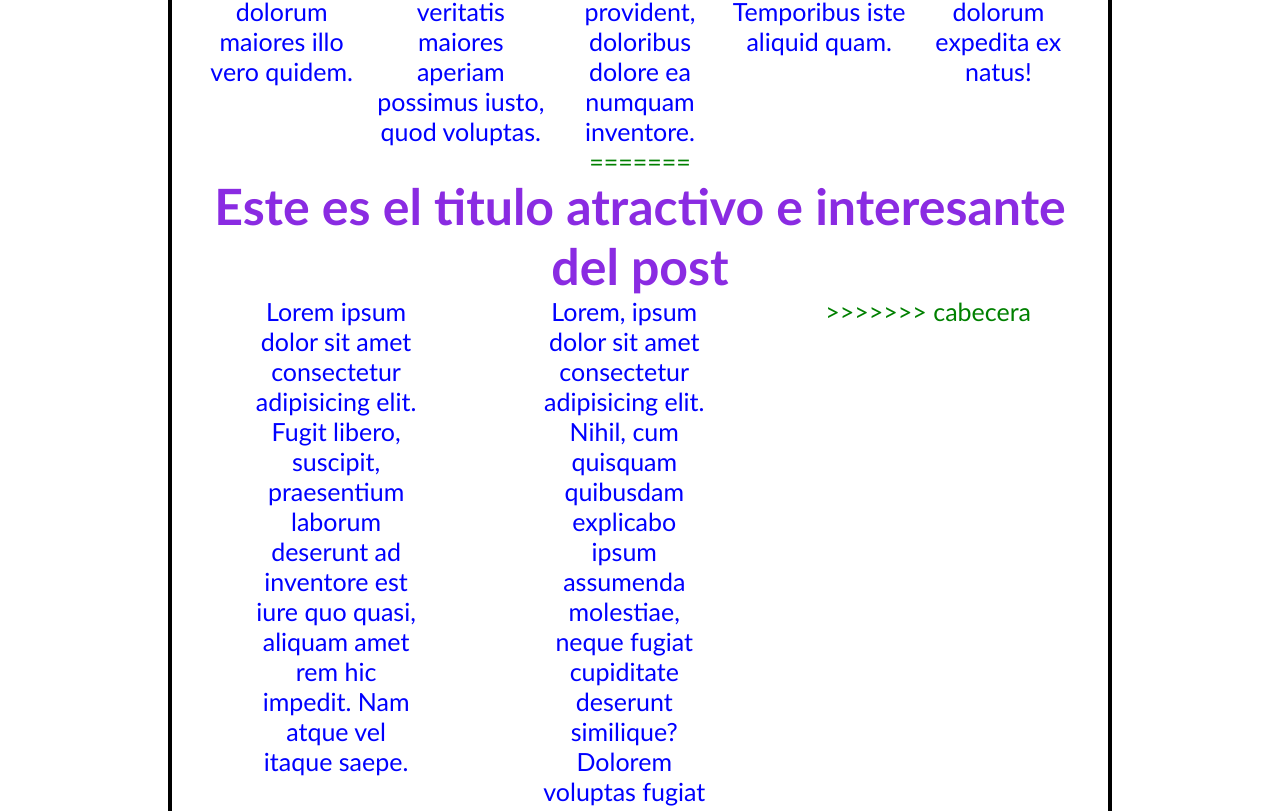
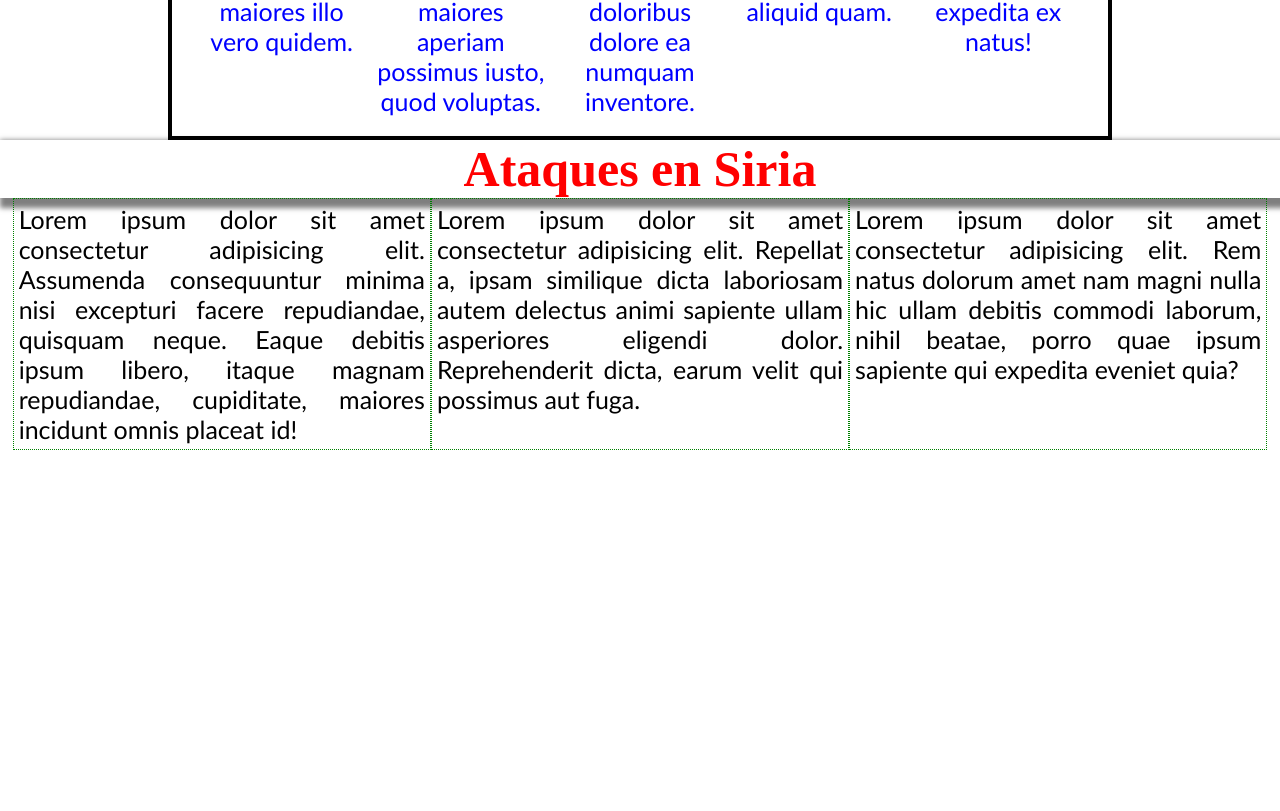
Before and after one commit to xSlowikx/Testing, a plain HTML site: page blogpost.html in a window 1280 px wide. Shown: the part 568-1379 px from the top of the page. After the commit the page ends 1018 px from the top, so only its background shows below. Drawn offline with Linux system fonts and the light colour scheme.

Commit message:
Solucione lo del guardado

```diff
--- a/blogpost.html
+++ b/blogpost.html
@@ -9,19 +9,12 @@
 </head>
 <body>
     <header>
-<<<<<<< HEAD
         <h1>Ataques a Noruega</h1>
         <p>Lorem ipsum, dolor sit amet consectetur adipisicing elit. Deserunt eaque minima ex dolor ducimus hic laborum cumque reiciendis incidunt! Nemo aperiam quasi possimus quaerat sit dolorum maiores illo vero quidem.</p>
         <p>Lorem ipsum dolor, sit amet consectetur adipisicing elit. Voluptatem architecto reprehenderit neque minus fuga. Exercitationem quia architecto sint optio doloribus excepturi saepe nostrum veritatis maiores aperiam possimus iusto, quod voluptas.</p>
         <p>Lorem ipsum dolor sit amet consectetur adipisicing elit. Reiciendis labore quidem vel accusamus repellendus nulla similique consequuntur ullam delectus, sunt blanditiis, voluptas perferendis dolorem provident, doloribus dolore ea numquam inventore.</p>
         <p>Lorem ipsum dolor sit amet consectetur adipisicing elit. Deserunt itaque nostrum quam ipsa consequuntur odit, quaerat dolore ea quod, dicta dignissimos quibusdam rerum tenetur ullam iusto? Temporibus iste aliquid quam.</p>
         <p>Lorem ipsum dolor sit amet consectetur adipisicing elit. Ipsam quis vel vitae incidunt. Laborum quibusdam officia obcaecati omnis cumque dolor vel perspiciatis corporis velit. Sequi sapiente dolorum expedita ex natus!</p>
-=======
-        <h1>Este es el titulo atractivo e interesante del post</h1>
-        <p>Lorem ipsum dolor sit amet consectetur adipisicing elit. Fugit libero, suscipit, praesentium laborum deserunt ad inventore est iure quo quasi, aliquam amet rem hic impedit. Nam atque vel itaque saepe.</p>
-        <p>Lorem, ipsum dolor sit amet consectetur adipisicing elit. Nihil, cum quisquam quibusdam explicabo ipsum assumenda molestiae, neque fugiat cupiditate deserunt similique? Dolorem voluptas fugiat quos maiores quaerat deserunt, nulla libero?
-        Voluptas, laboriosam. Tempore pariatur recusandae nisi dolor, corrupti maxime quos temporibus adipisci? Dolor aspernatur inventore harum velit natus veniam corrupti laudantium pariatur unde esse. Aperiam optio qui enim sint quas!</p>
->>>>>>> cabecera
     </header>
     <main>
         <h2>Ataques en Siria</h2>
--- a/css/style.css
+++ b/css/style.css
@@ -43,11 +43,7 @@ main p{
 main h2{
     text-align: center;
     width: 100%;
-<<<<<<< HEAD
-    color: violet;
-=======
     color: red;
->>>>>>> cabecera
     font-size: 50px;
     font-family: 'Times New Roman', Times, serif;
     box-shadow: 5px 5px 5px 5px rgba(0,0,0,0.5);
```
